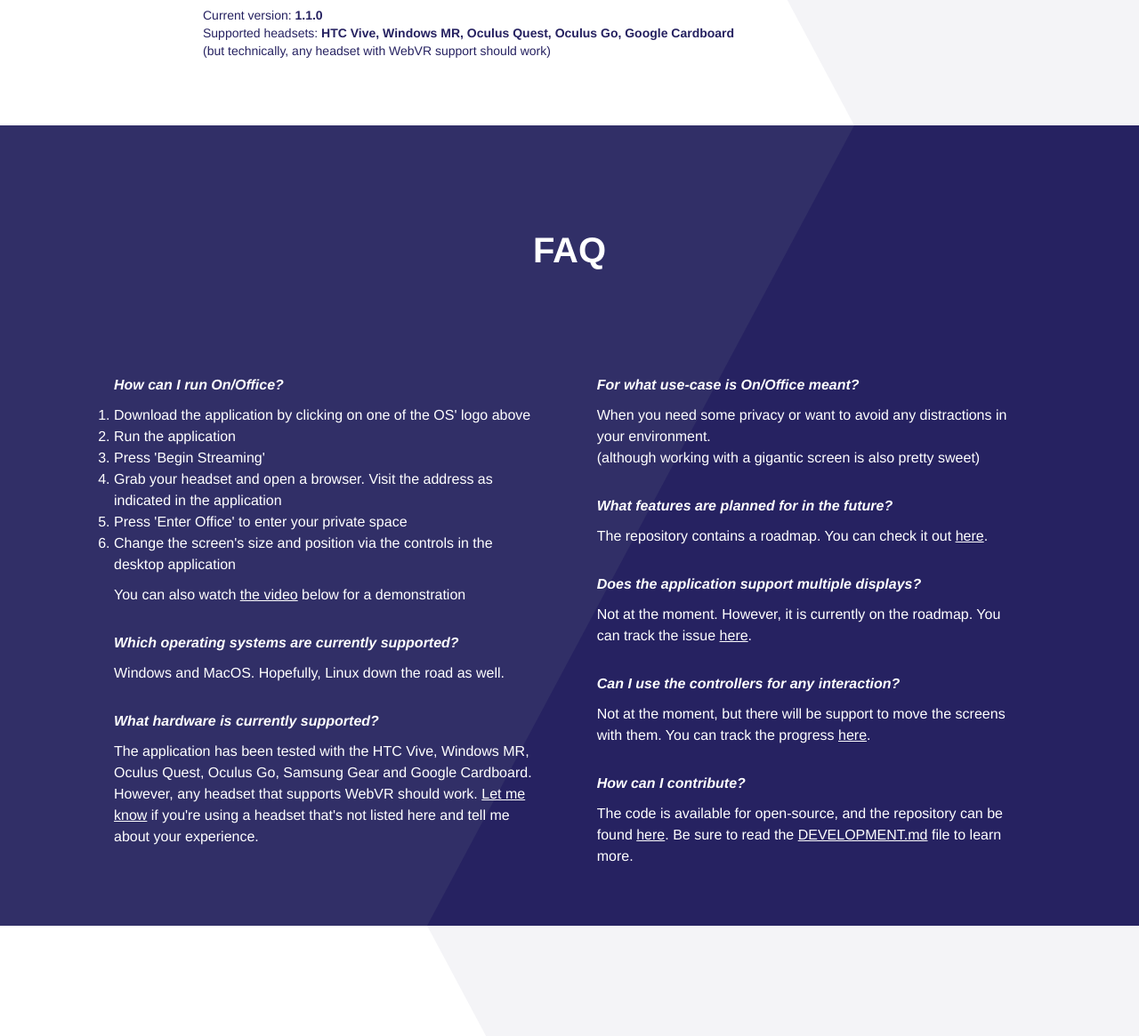
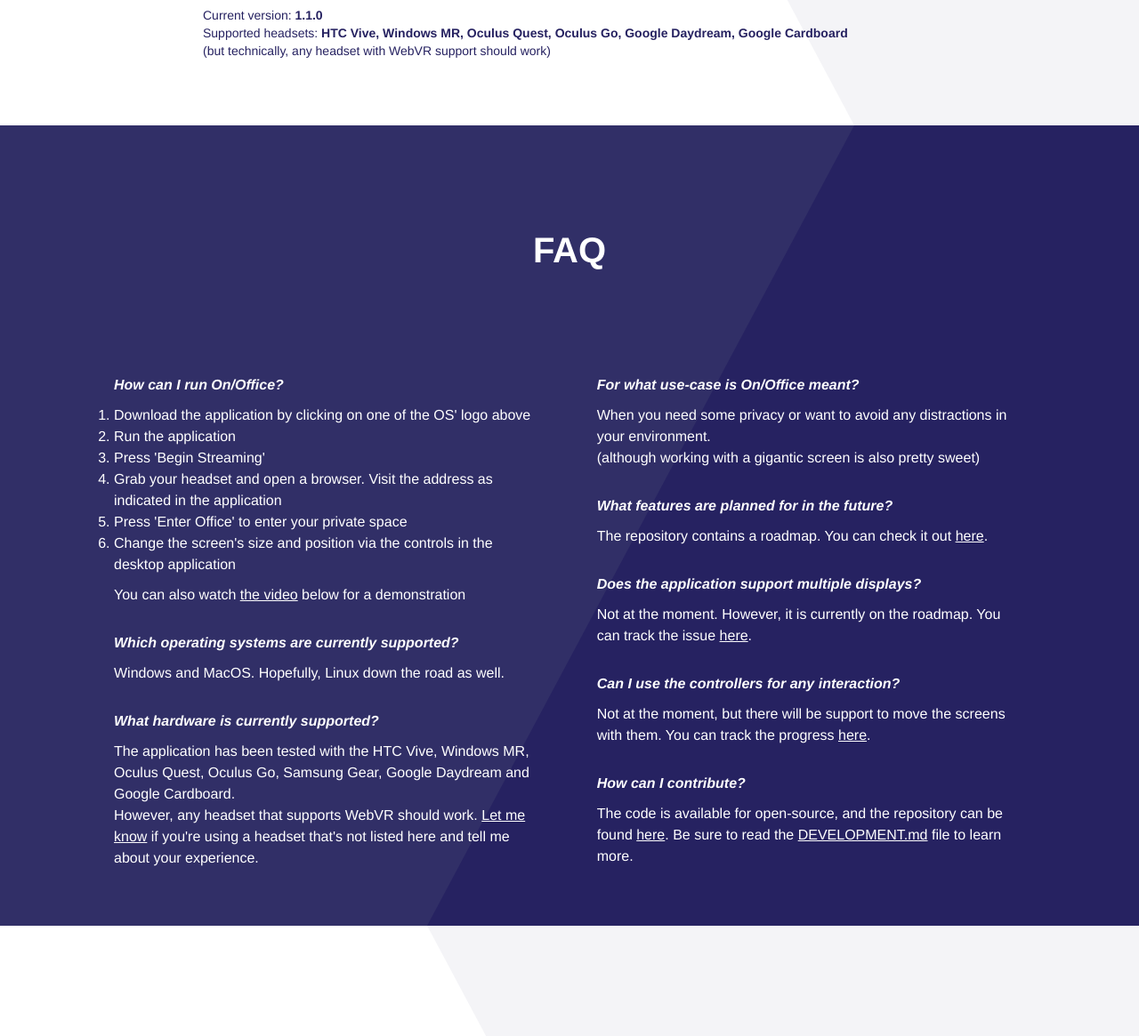
Before and after one commit to rvdleun/onoffice-website, a website: page index.html in a window 1280 px wide. Shown: the part 1097-2262 px from the top of the page at 89% size. Drawn offline with Linux system fonts and the light colour scheme.

Commit message:
Added Google Daydream as supported device... while working in a virtual office on a Google Daydream 😎

```diff
--- a/index.html
+++ b/index.html
@@ -32,7 +32,7 @@
         </p>
         <p id="supported-headsets">
           Current version: <strong>1.1.0</strong><br />
-          Supported headsets: <strong>HTC Vive, Windows MR, Oculus Quest, Oculus Go, Google Cardboard</strong><br />
+          Supported headsets: <strong>HTC Vive, Windows MR, Oculus Quest, Oculus Go, Google Daydream, Google Cardboard</strong><br />
           (but technically, any headset with WebVR support should work)<br /><br/>
       </div>
 
@@ -66,7 +66,7 @@
         </div>
         <div class="question-answer">
           <div class="question"><p>What hardware is currently supported?</p></div>
-          <div class="answer"><p>The application has been tested with the HTC Vive, Windows MR, Oculus Quest, Oculus Go, Samsung Gear and Google Cardboard.<br />However, any headset that supports WebVR should work. <a href="mailto:onoffice@leunix.nl">Let me know</a> if you're using a headset that's not listed here and tell me about your experience.</p></div>
+          <div class="answer"><p>The application has been tested with the HTC Vive, Windows MR, Oculus Quest, Oculus Go, Samsung Gear, Google Daydream and Google Cardboard.<br />However, any headset that supports WebVR should work. <a href="mailto:onoffice@leunix.nl">Let me know</a> if you're using a headset that's not listed here and tell me about your experience.</p></div>
         </div>
       </div>
       <div class="block right">
```
